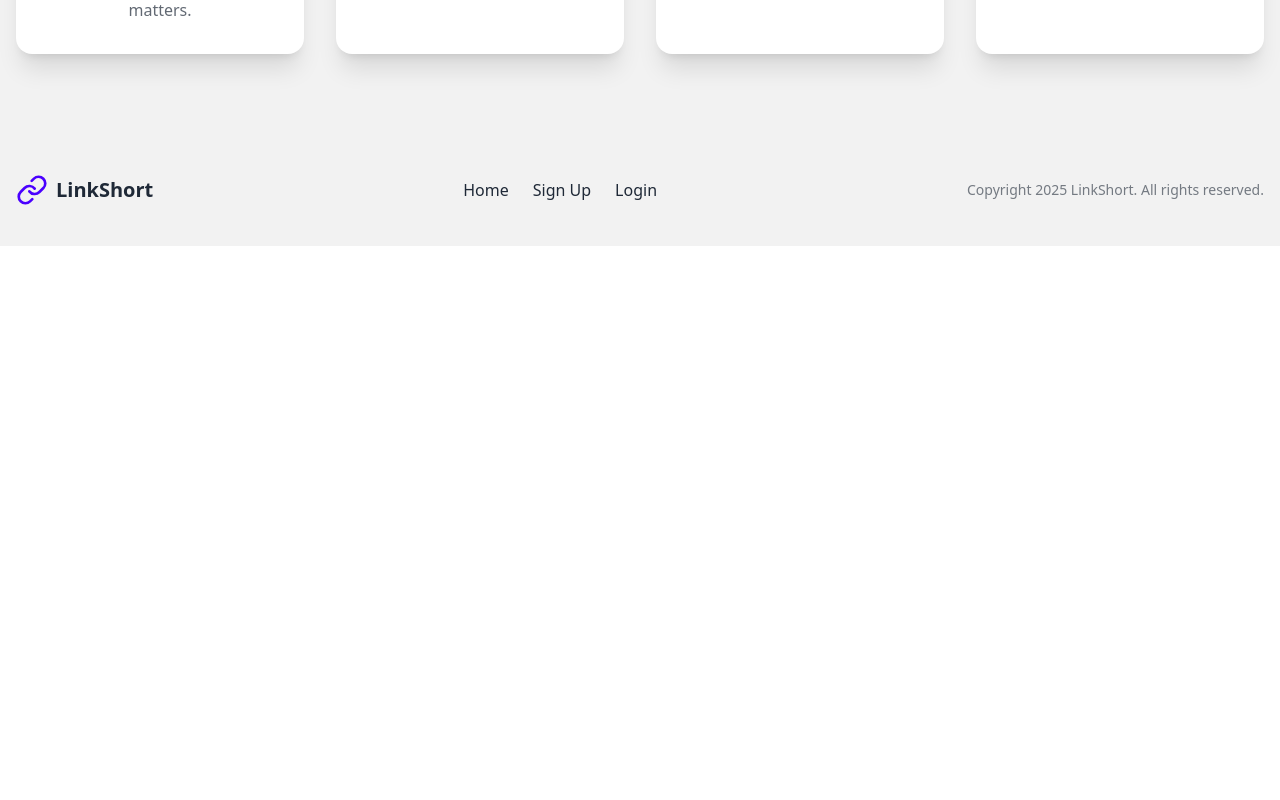
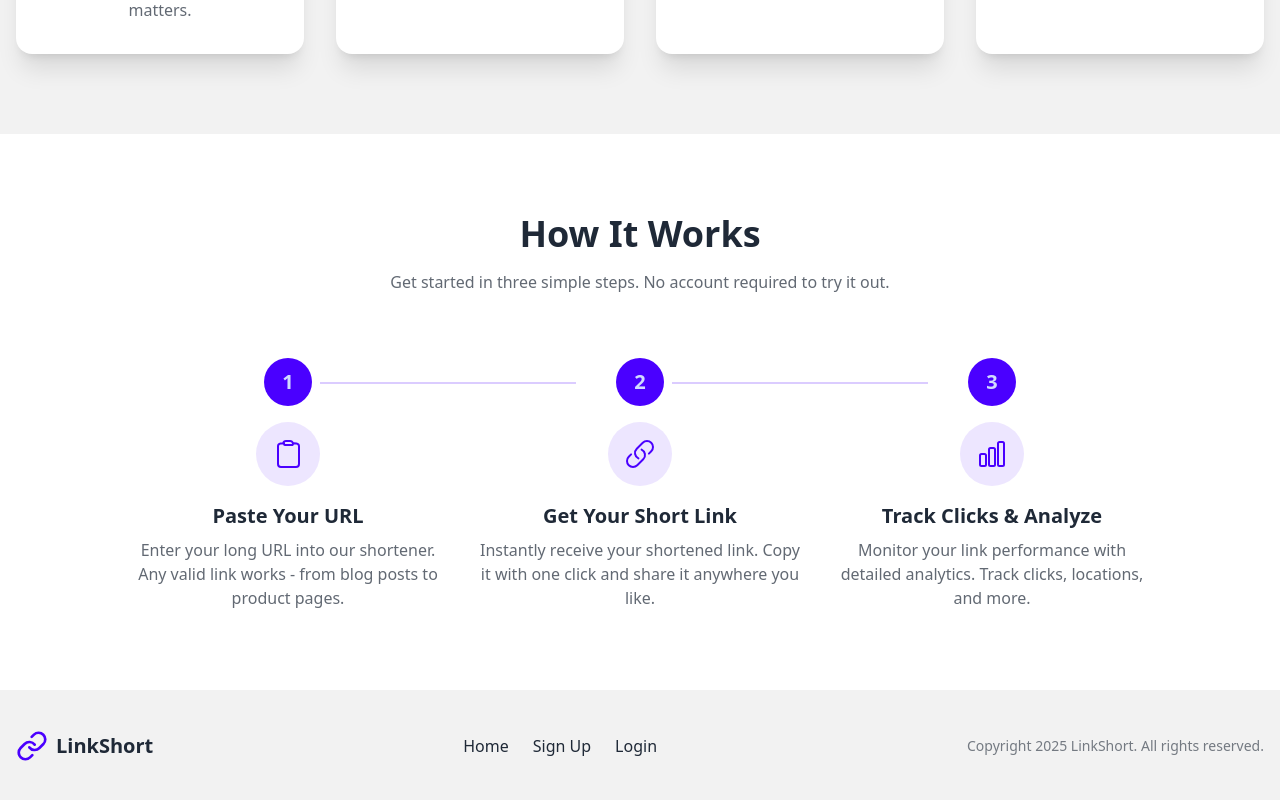
Before and after one commit to yetone/mirdb, a React (Vite) app in the folder frontend/: page / in a window 1280 px wide. Shown: the part 1278-2078 px from the top of the page. Before the commit the page ends 1524 px from the top, so only its background shows below. Built offline with nearby package versions, Linux system fonts and the light colour scheme.

Commit message:
feat(frontend): add How It Works section to landing page
Add 3-step process explanation section that follows the Features section.
Steps describe: 1) Paste URL, 2) Get Short Link, 3) Track Clicks.
Includes responsive design with Framer Motion animations.

```diff
--- /dev/null
+++ b/frontend/src/components/HowItWorksSection.tsx
@@ -0,0 +1,120 @@
+import { motion } from 'framer-motion'
+
+const steps = [
+  {
+    number: 1,
+    title: 'Paste Your URL',
+    description: 'Enter your long URL into our shortener. Any valid link works - from blog posts to product pages.',
+    icon: (
+      <svg xmlns="http://www.w3.org/2000/svg" fill="none" viewBox="0 0 24 24" strokeWidth={1.5} stroke="currentColor" className="w-8 h-8">
+        <path strokeLinecap="round" strokeLinejoin="round" d="M15.666 3.888A2.25 2.25 0 0013.5 2.25h-3c-1.03 0-1.9.693-2.166 1.638m7.332 0c.055.194.084.4.084.612v0a.75.75 0 01-.75.75H9.75a.75.75 0 01-.75-.75v0c0-.212.03-.418.084-.612m7.332 0c.646.049 1.288.11 1.927.184 1.1.128 1.907 1.077 1.907 2.185V19.5a2.25 2.25 0 01-2.25 2.25H6.75A2.25 2.25 0 014.5 19.5V6.257c0-1.108.806-2.057 1.907-2.185a48.208 48.208 0 011.927-.184" />
+      </svg>
+    ),
+  },
+  {
+    number: 2,
+    title: 'Get Your Short Link',
+    description: 'Instantly receive your shortened link. Copy it with one click and share it anywhere you like.',
+    icon: (
+      <svg xmlns="http://www.w3.org/2000/svg" fill="none" viewBox="0 0 24 24" strokeWidth={1.5} stroke="currentColor" className="w-8 h-8">
+        <path strokeLinecap="round" strokeLinejoin="round" d="M13.19 8.688a4.5 4.5 0 011.242 7.244l-4.5 4.5a4.5 4.5 0 01-6.364-6.364l1.757-1.757m13.35-.622l1.757-1.757a4.5 4.5 0 00-6.364-6.364l-4.5 4.5a4.5 4.5 0 001.242 7.244" />
+      </svg>
+    ),
+  },
+  {
+    number: 3,
+    title: 'Track Clicks & Analyze',
+    description: 'Monitor your link performance with detailed analytics. Track clicks, locations, and more.',
+    icon: (
+      <svg xmlns="http://www.w3.org/2000/svg" fill="none" viewBox="0 0 24 24" strokeWidth={1.5} stroke="currentColor" className="w-8 h-8">
+        <path strokeLinecap="round" strokeLinejoin="round" d="M3 13.125C3 12.504 3.504 12 4.125 12h2.25c.621 0 1.125.504 1.125 1.125v6.75C7.5 20.496 6.996 21 6.375 21h-2.25A1.125 1.125 0 013 19.875v-6.75zM9.75 8.625c0-.621.504-1.125 1.125-1.125h2.25c.621 0 1.125.504 1.125 1.125v11.25c0 .621-.504 1.125-1.125 1.125h-2.25a1.125 1.125 0 01-1.125-1.125V8.625zM16.5 4.125c0-.621.504-1.125 1.125-1.125h2.25C20.496 3 21 3.504 21 4.125v15.75c0 .621-.504 1.125-1.125 1.125h-2.25a1.125 1.125 0 01-1.125-1.125V4.125z" />
+      </svg>
+    ),
+  },
+]
+
+const containerVariants = {
+  hidden: { opacity: 0 },
+  visible: {
+    opacity: 1,
+    transition: {
+      staggerChildren: 0.3,
+    },
+  },
+}
+
+const itemVariants = {
+  hidden: { opacity: 0, y: 30 },
+  visible: {
+    opacity: 1,
+    y: 0,
+    transition: {
+      duration: 0.6,
+    },
+  },
+}
+
+const HowItWorksSection = () => {
+  return (
+    <section
+      id="how-it-works"
+      data-testid="how-it-works-section"
+      className="py-20 px-4 bg-base-100"
+    >
+      <div className="container mx-auto">
+        <motion.div
+          className="text-center mb-16"
+          initial={{ opacity: 0, y: 20 }}
+          whileInView={{ opacity: 1, y: 0 }}
+          viewport={{ once: true }}
+          transition={{ duration: 0.5 }}
+        >
+          <h2 className="text-3xl md:text-4xl font-bold mb-4">
+            How It Works
+          </h2>
+          <p className="text-base-content/70 max-w-2xl mx-auto">
+            Get started in three simple steps. No account required to try it out.
+          </p>
+        </motion.div>
+
+        <motion.div
+          className="grid grid-cols-1 md:grid-cols-3 gap-8 max-w-5xl mx-auto"
+          variants={containerVariants}
+          initial="hidden"
+          whileInView="visible"
+          viewport={{ once: true }}
+        >
+          {steps.map((step) => (
+            <motion.div
+              key={step.number}
+              data-testid={`step-${step.number}`}
+              variants={itemVariants}
+              className="relative flex flex-col items-center text-center"
+            >
+              {/* Step number badge */}
+              <div className="w-12 h-12 rounded-full bg-primary text-primary-content flex items-center justify-center text-xl font-bold mb-4">
+                {step.number}
+              </div>
+
+              {/* Icon */}
+              <div className="w-16 h-16 rounded-full bg-primary/10 flex items-center justify-center text-primary mb-4">
+                {step.icon}
+              </div>
+
+              {/* Content */}
+              <h3 className="text-xl font-semibold mb-2">{step.title}</h3>
+              <p className="text-base-content/70">{step.description}</p>
+
+              {/* Connector line for larger screens (except last item) */}
+              {step.number < 3 && (
+                <div className="hidden md:block absolute top-6 left-[60%] w-[80%] h-0.5 bg-primary/20" />
+              )}
+            </motion.div>
+          ))}
+        </motion.div>
+      </div>
+    </section>
+  )
+}
+
+export default HowItWorksSection
--- a/frontend/src/pages/Home.tsx
+++ b/frontend/src/pages/Home.tsx
@@ -1,5 +1,6 @@
 import HeroSection from '../components/HeroSection'
 import FeaturesSection from '../components/FeaturesSection'
+import HowItWorksSection from '../components/HowItWorksSection'
 import Footer from '../components/Footer'
 
 const Home = () => {
@@ -7,6 +8,7 @@ const Home = () => {
     <main data-testid="home-page">
       <HeroSection />
       <FeaturesSection />
+      <HowItWorksSection />
       <Footer />
     </main>
   )
```
Also changed, not shown: 1 other file (tests, documents, lock files or other folders).
